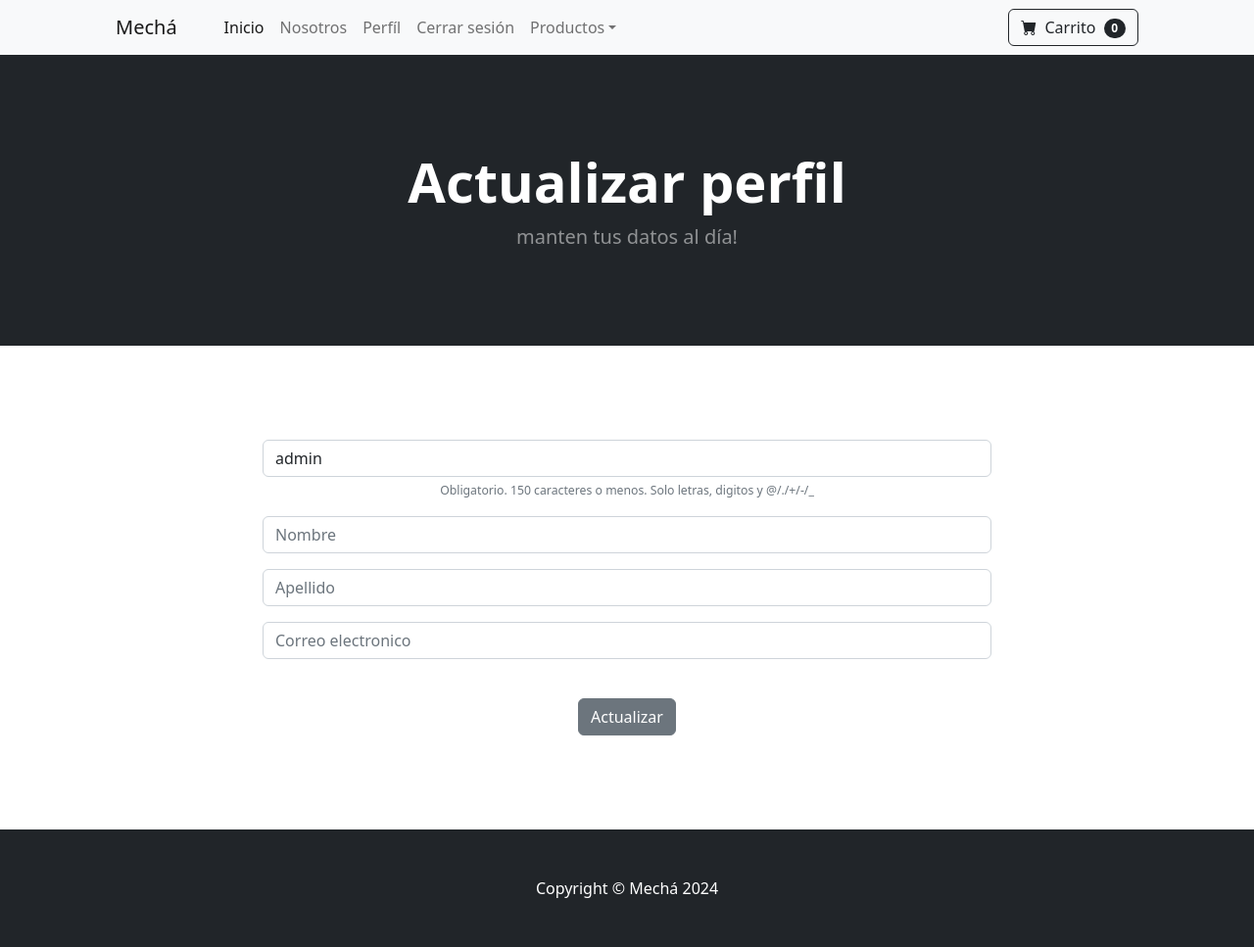
After one commit to kartdog/mecanico_web, a Django app: page /actualizar_usuario/ in a window 1280 px wide. The commit adds this page. Shown: the whole page at 98% size. Run offline with Django 5.2, Linux system fonts and the light colour scheme; a user stored in the database is signed in; data comes from the database, SQL or seed files in the repository; both versions use the stored data as it was after the commit; some libraries are stand-ins or nearby versions.

Commit message:
décimoquinto commit, actualizar usuario.
Se agregó la opción de ver tus datos de perfil y actualizarlos.

```diff
--- a/carro/views.py
+++ b/carro/views.py
@@ -1,4 +1,5 @@
 from django.shortcuts import render, get_object_or_404
+from django.contrib import messages
 from django.http import JsonResponse
 from .carro import *
 from tienda.models import Producto
@@ -26,6 +27,7 @@ def carro_agregar(request):
 
         # response = JsonResponse({'Producto: ': producto.nombre})
         response = JsonResponse({'qty': carro_cantidad})
+        messages.success(request, ("Producto agregado al carrito!"))
         return response
 
 def carro_eliminar(request):
@@ -36,6 +38,7 @@ def carro_eliminar(request):
         carro.eliminar(producto = producto_id)
 
         response = JsonResponse({'product': producto_id})
+        messages.success(request, ("El producto se ha eliminado del carrito!"))
         return response
 
 def carro_actualizar(request):
@@ -47,4 +50,5 @@ def carro_actualizar(request):
         carro.actualizar(producto= producto_id, cantidad = producto_qty)
 
         response = JsonResponse({'qty': producto_qty})
+        messages.success(request, ("El carrito se ha actualizado!"))
         return response
--- a/tienda/forms.py
+++ b/tienda/forms.py
@@ -1,6 +1,24 @@
 from django import forms
 from django.contrib.auth.models import User
-from django.contrib.auth.forms import UserCreationForm
+from django.contrib.auth.forms import UserCreationForm, UserChangeForm
+
+class UpdateUserForm(UserChangeForm):
+    password = None
+    email = forms.EmailField(label="", widget=forms.TextInput(attrs={'class':'form-control', 'placeholder':'Correo electronico'}))
+    first_name = forms.CharField(label="", max_length=100, widget=forms.TextInput(attrs={'class':'form-control', 'placeholder':'Nombre'}))
+    last_name = forms.CharField(label="", max_length=100, widget=forms.TextInput(attrs={'class':'form-control', 'placeholder':'Apellido'}))
+
+    class Meta:
+        model = User
+        fields = ('username', 'first_name', 'last_name', 'email')
+
+    def __init__(self, *args, **kwargs):
+        super(UpdateUserForm, self).__init__(*args, **kwargs)
+
+        self.fields['username'].widget.attrs['class'] = 'form-control'
+        self.fields['username'].widget.attrs['placeholder'] = 'Usuario'
+        self.fields['username'].label = ''
+        self.fields['username'].help_text = '<span class="form-text text-muted"><small>Obligatorio. 150 caracteres o menos. Solo letras, digitos y @/./+/-/_</small></span>'
 
 class SignUpForm(UserCreationForm):
     email = forms.EmailField(label="", widget=forms.TextInput(attrs={'class':'form-control', 'placeholder':'Correo electronico'}))
--- /dev/null
+++ b/tienda/templates/actualizar_usuario.html
@@ -0,0 +1,41 @@
+{% extends 'base.html' %}
+{% block content %}
+
+<!-- Header -->
+<header class="bg-dark py-5">
+    <div class="container px-4 px-lg-5 my-5">
+        <div class="text-center text-white">
+            <h1 class="display-4 fw-bolder">Actualizar perfil</h1>
+            <p class="lead fw-normal text-white-50 mb-0">manten tus datos al día!</p>
+        </div>
+    </div>
+</header>
+
+<!-- Acerca de -->
+<div class="container">
+    <div class="row">
+        <center>
+            <div class="col-8">
+                <br>
+                <br>
+                <br>
+                <br>
+
+                <form method="POST" action="{% url 'actualizar_usuario' %}">
+                    {% csrf_token %}
+                    <!-- Input -->
+                    {{ form_usuario.as_p }}
+                    <br>
+                    <button type="submit" class="btn btn-secondary"> Actualizar </button>
+                  </form>
+
+                <br>
+                <br>
+                <br>
+                <br>
+            </div>
+        </center>
+    </div>
+</div>
+
+{% endblock %}
--- a/tienda/templates/navbar.html
+++ b/tienda/templates/navbar.html
@@ -14,6 +14,9 @@
             </li>
 
             {% if user.is_authenticated %}
+                <li class="nav-item">
+                    <a class="nav-link" href="{% url 'actualizar_usuario' %}">Perfíl</a>
+                </li>
                 <li class="nav-item">
                     <a class="nav-link" href="{% url 'logout' %}">Cerrar sesión</a>
                 </li>
--- a/tienda/templates/producto.html
+++ b/tienda/templates/producto.html
@@ -74,6 +74,7 @@
       success: function(json){
         console.log(json)
         document.getElementById('carro_cantidad').textContent = json.qty
+        location.reload();
       },
 
       error: function(xhr, errmsg, err){
--- a/tienda/urls.py
+++ b/tienda/urls.py
@@ -14,4 +14,6 @@ urlpatterns = [
     path('logout/', views.logout_user, name = 'logout'),
     # Registro
     path('register/', views.register_user, name = 'register'),
+    # Usuario
+    path('actualizar_usuario/', views.actualizar_usuario, name = 'actualizar_usuario'),
 ]
--- a/tienda/views.py
+++ b/tienda/views.py
@@ -58,6 +58,25 @@ def register_user(request):
 
     return render(request, 'register.html', {'form': form})
 
+# Usuario
+def actualizar_usuario(request):
+    if request.user.is_authenticated:
+        usuario_actual = User.objects.get(id=request.user.id)
+        form_usuario = UpdateUserForm(request.POST or None, instance = usuario_actual)
+
+        if form_usuario.is_valid():
+            form_usuario.save()
+
+            login(request, usuario_actual)
+            messages.success(request, "Usuario ha sido actualizado!")
+            return redirect('index')
+        return render(request, 'actualizar_usuario.html', {'form_usuario': form_usuario})
+    else:
+        messages.success(request, "Debes iniciar sesión para acceder a esa página.")
+        return redirect('index')
+
+    return render(request, 'actualizar_usuario.html', {})
+
 # Producto
 def producto(request, pk):
     producto = Producto.objects.get(id=pk)
```
Also changed, not shown: carro/carro.py (line endings or trailing spaces), db.sqlite3.
